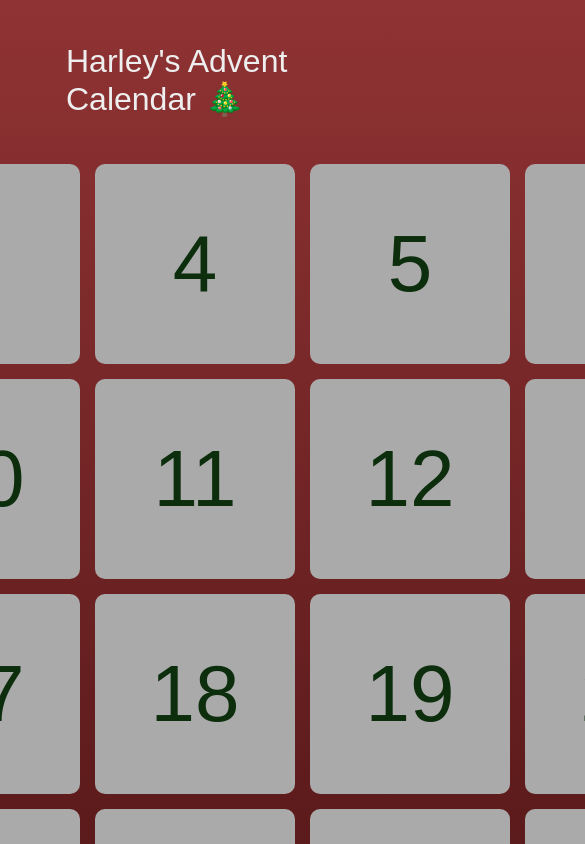
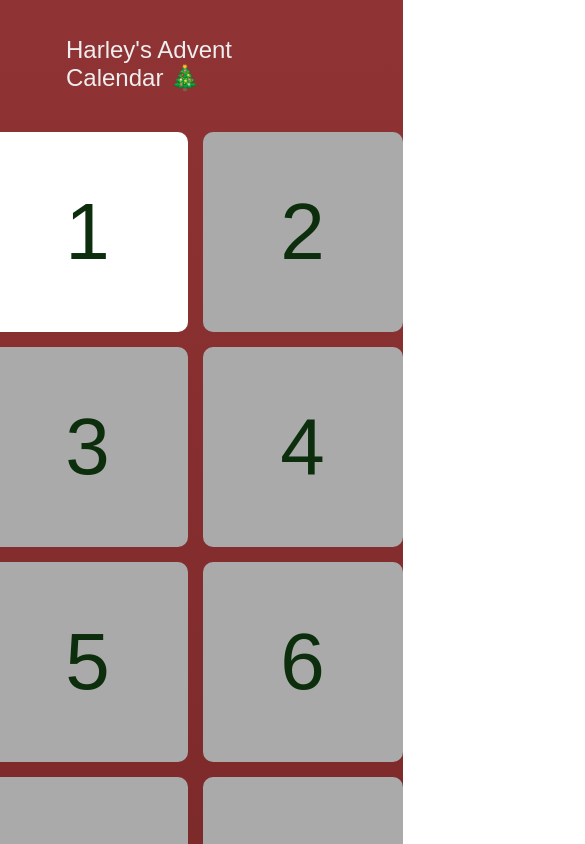
Before and after one commit to its-steff/adventcal, a SvelteKit app: page / in a window 390 px wide. Shown: the top 844 px of the page, 585 px wide, since content can reach past the window. Built offline with nearby package versions, Linux system fonts and the light colour scheme.

Commit message:
add media queries

```diff
--- a/src/routes/+page.svelte
+++ b/src/routes/+page.svelte
@@ -188,6 +188,10 @@
 		font-weight: 400;
 		font-size: 32px;
 		color: #eee;
+		font-size: 24px;
+		@media (min-width: 800px) {
+			font-size: 32px;
+		}
 	}
 	section {
 		display: flex;
@@ -198,12 +202,17 @@
 	}
 	.calendarContainer {
 		display: grid;
-		grid-template-columns: repeat(7, 1fr);
+
 		gap: 15px;
 
-		@media (min-width: 600px) and (max-width: 1600px) {
+		grid-template-columns: repeat(2, 1fr);
+
+		@media (min-width: 900px) {
 			grid-template-columns: repeat(4, 1fr);
-			/* Styles for tablet screens */
+		}
+
+		@media (min-width: 1500px) {
+			grid-template-columns: repeat(7, 1fr);
 		}
 	}
 </style>
```
